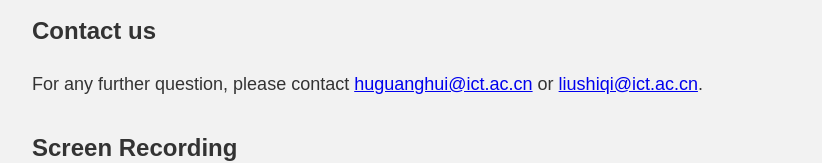
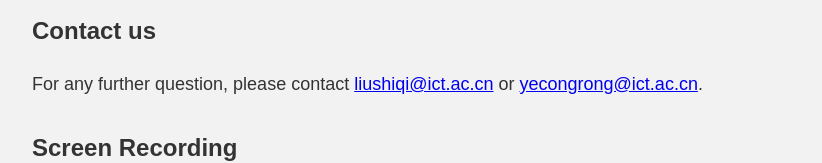
Before and after one commit to remu-toolkit/remu-toolkit.github.io, a plain HTML site: page index.html in a window 1280 px wide. Shown: the part 2470-2633 px from the top of the page, without its empty margins (228-1050 px from the left). Drawn offline with Linux system fonts and the light colour scheme.

Commit message:
Update email

```diff
--- a/index.html
+++ b/index.html
@@ -284,7 +284,7 @@ to support scalable system debugging on multi-FPGA.</p>
           </form>
         </div> -->
         <h2 id="contact">Contact us</h2>
-        <p>For any further question, please contact <a href="mailto:huguanghui@ict.ac.cn">huguanghui@ict.ac.cn</a> or <a href="mailto:liushiqi@ict.ac.cn">liushiqi@ict.ac.cn</a>.</p>
+        <p>For any further question, please contact <a href="mailto:liushiqi@ict.ac.cn">liushiqi@ict.ac.cn</a> or <a href="mailto:yecongrong@ict.ac.cn">yecongrong@ict.ac.cn</a>.</p>
         <h2 id="Screen Recording">Screen Recording</h2>
         <p>We have placed the <a href="https://meeting.tencent.com/v2/cloud-record/share?id=6962e8bb-fd01-4c50-a8c3-be8d3ebace7e&from=3&is-single=true" style="color: #007bff; text-decoration: underline;">screen recording link</a> here. If you are interested, you can click to view it.</p>
         <h2 id="Past Events">Past Events</h2>
```
